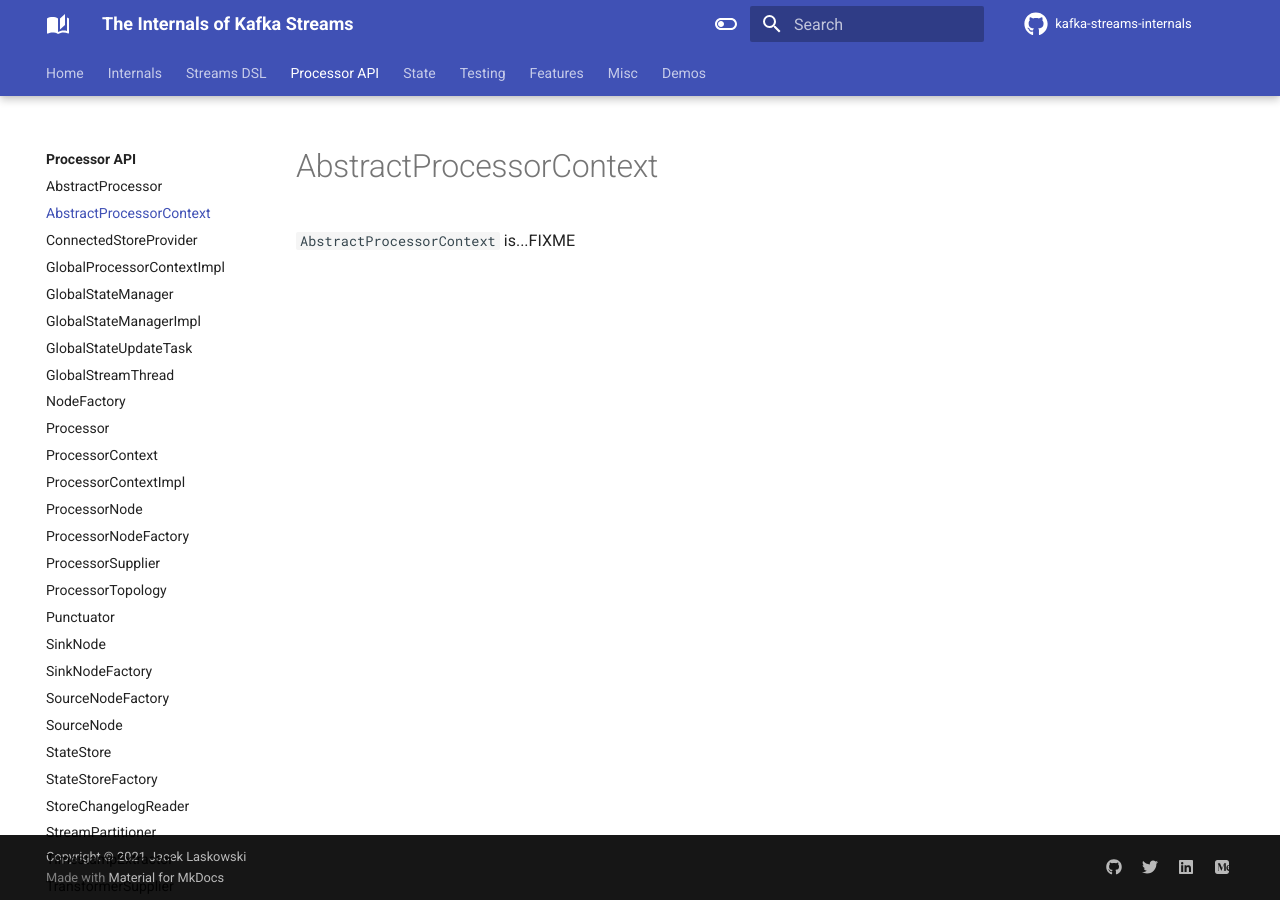
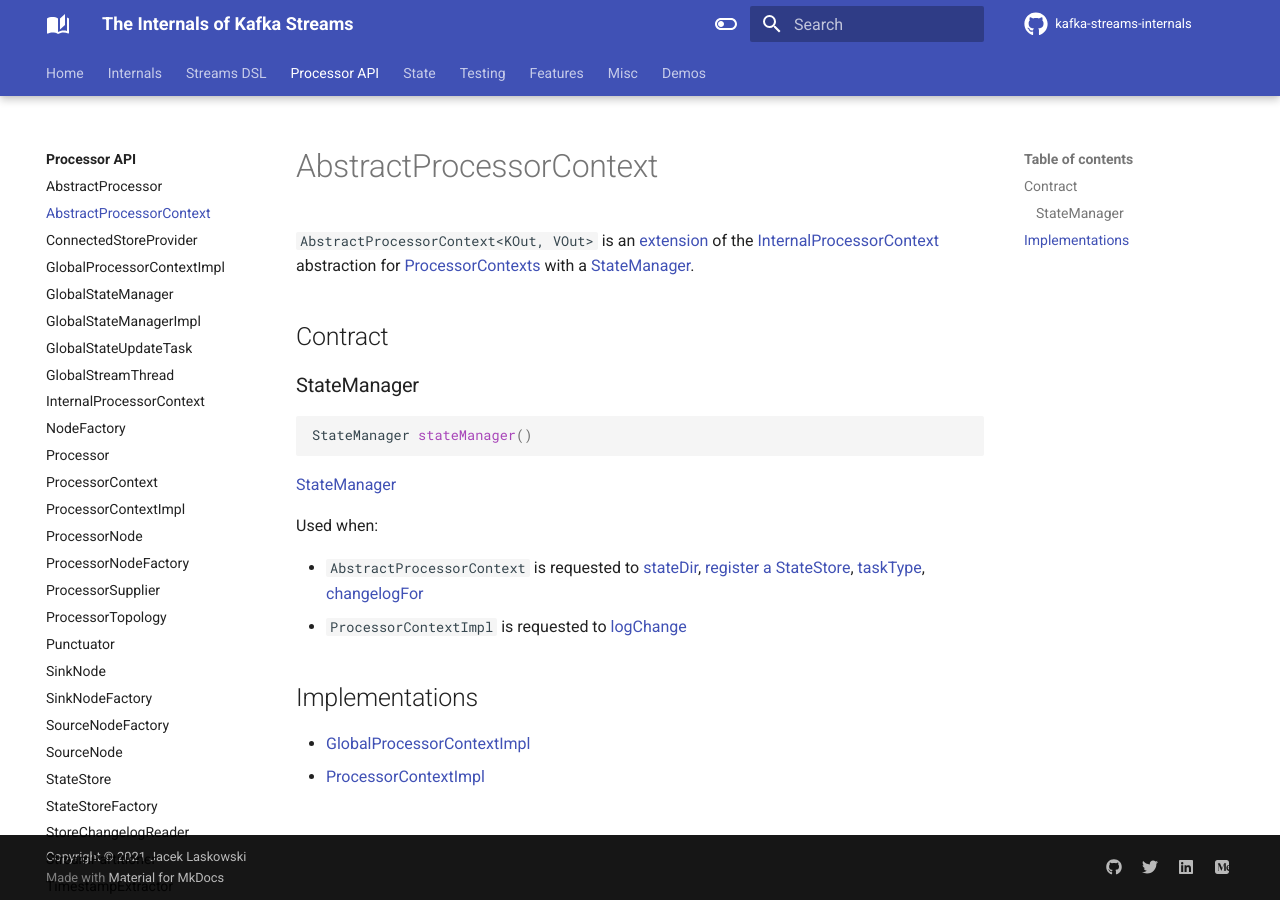
Before and after one commit to japila-books/kafka-streams-internals, an MkDocs documentation site: the page built from docs/processor/AbstractProcessorContext.md, in a window 1280 px wide. Built offline with MkDocs 1.6.1 and Material for MkDocs 9.7.7, drawn with Linux system fonts in a browser that asks for light colours; comment, search, counter and statistics services are not loaded.

Commit message:
AbstractProcessorContext + StreamTask.schedule

````diff
--- a/docs/processor/AbstractProcessorContext.md
+++ b/docs/processor/AbstractProcessorContext.md
@@ -1,3 +1,23 @@
 # AbstractProcessorContext
 
-`AbstractProcessorContext` is...FIXME
+`AbstractProcessorContext<KOut, VOut>` is an [extension](#contract) of the [InternalProcessorContext](InternalProcessorContext.md) abstraction for [ProcessorContexts](#implementations) with a [StateManager](#stateManager).
+
+## Contract
+
+### <span id="stateManager"> StateManager
+
+```java
+StateManager stateManager()
+```
+
+[StateManager](../StateManager.md)
+
+Used when:
+
+* `AbstractProcessorContext` is requested to [stateDir](#stateDir), [register a StateStore](#register), [taskType](#taskType), [changelogFor](#changelogFor)
+* `ProcessorContextImpl` is requested to [logChange](ProcessorContextImpl.md#logChange)
+
+## Implementations
+
+* [GlobalProcessorContextImpl](GlobalProcessorContextImpl.md)
+* [ProcessorContextImpl](ProcessorContextImpl.md)
--- a/mkdocs.yml
+++ b/mkdocs.yml
@@ -115,6 +115,7 @@
     - KafkaClientSupplier: KafkaClientSupplier.md
     - KafkaStreams: KafkaStreams.md
     - ProcessorStateManager: ProcessorStateManager.md
+    - PunctuationQueue: PunctuationQueue.md
     - RecordCollector: RecordCollector.md
     - RecordCollectorImpl: RecordCollectorImpl.md
     - ReferenceContainer: ReferenceContainer.md
@@ -193,6 +194,7 @@
     - GlobalStateManagerImpl: processor/GlobalStateManagerImpl.md
     - GlobalStateUpdateTask: processor/GlobalStateUpdateTask.md
     - GlobalStreamThread: processor/GlobalStreamThread.md
+    - InternalProcessorContext: processor/InternalProcessorContext.md
     - NodeFactory: processor/NodeFactory.md
     - Processor: processor/Processor.md
     - ProcessorContext: processor/ProcessorContext.md
````
Also changed, not shown: docs/PunctuationQueue.md (added, +3 -0 lines), docs/StreamTask.md (+20 -0 lines), docs/processor/InternalProcessorContext.md (added, +3 -0 lines), docs/processor/ProcessorContext.md (+1 -0 lines), docs/processor/ProcessorContextImpl.md (+2 -2 lines).
